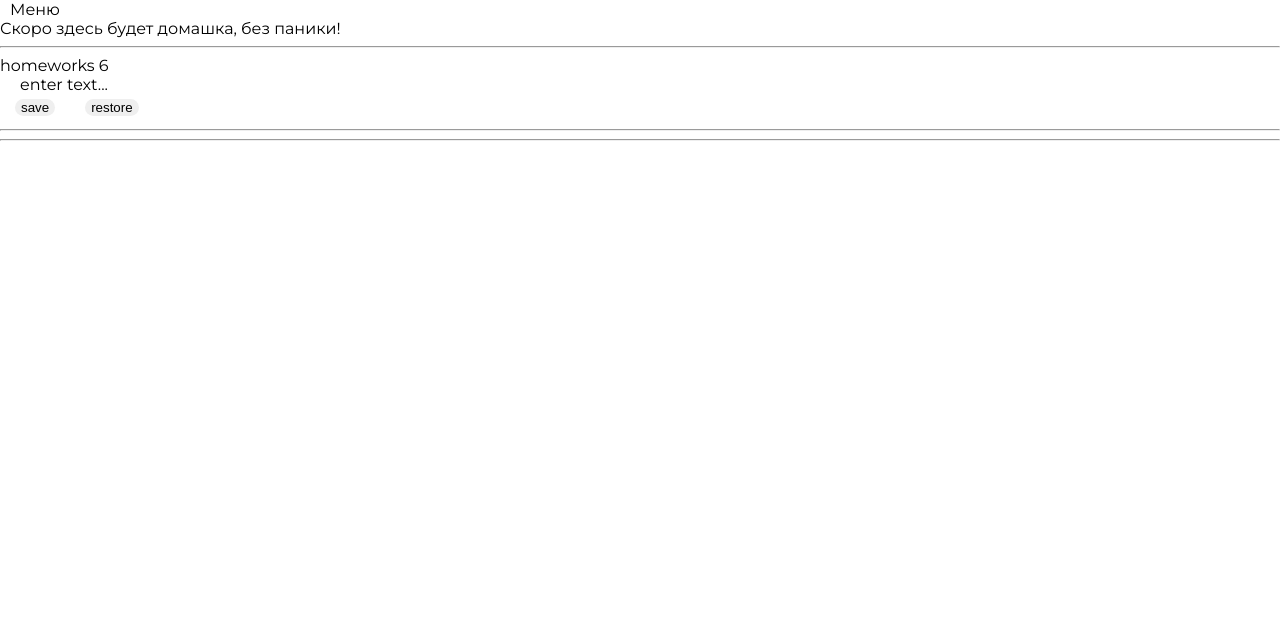
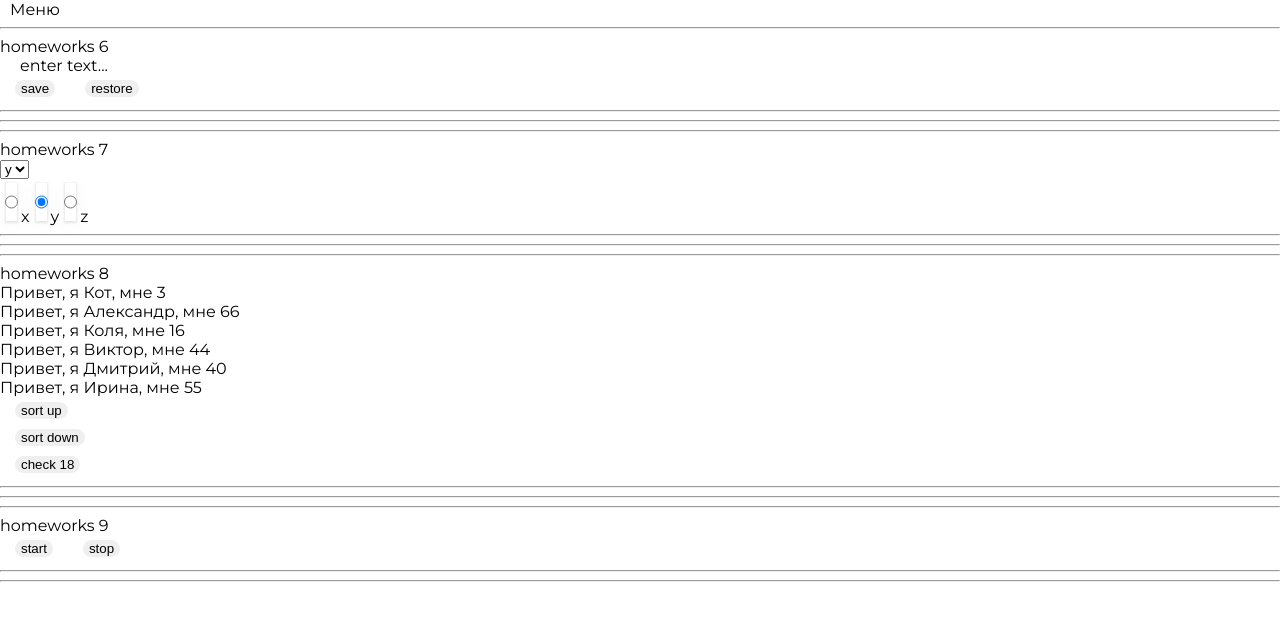
Before and after one commit to Ksenia-Tuzova2/Ignat-homeworks, a React (Create React App) app: page /Junior in a window 1280 px wide. Shown: the top 620 px of the page. Built offline with nearby package versions, Linux system fonts and the light colour scheme.

Commit message:
9hw is done

```diff
--- a/src/p2-homeworks/h5/pages/Junior.tsx
+++ b/src/p2-homeworks/h5/pages/Junior.tsx
@@ -1,12 +1,16 @@
 import HW6 from "../../h6/HW6"
+import HW7 from "../../h7/HW7"
+import HW8 from "../../h8/HW8"
+import HW9 from "../../h9/HW9"
 
 
 function Junior() {
     return (
         <div>
-              Скоро здесь будет домашка, без паники!
-           <HW6/>
-
+            <HW6 />
+            <HW7 />
+            <HW8/>
+            <HW9/>
         </div>
     )
 }
--- a/src/p2-homeworks/h7/HW7.tsx
+++ b/src/p2-homeworks/h7/HW7.tsx
@@ -5,6 +5,7 @@ import SuperRadio from './common/c6-SuperRadio/SuperRadio'
 const arr = ['x', 'y', 'z']
 
 function HW7() {
+
     const [value, onChangeOption] = useState(arr[1])
 
     return (
--- a/src/p2-homeworks/h7/common/c5-SuperSelect/SuperSelect.tsx
+++ b/src/p2-homeworks/h7/common/c5-SuperSelect/SuperSelect.tsx
@@ -3,7 +3,7 @@ import React, {SelectHTMLAttributes, DetailedHTMLProps, ChangeEvent} from 'react
 type DefaultSelectPropsType = DetailedHTMLProps<SelectHTMLAttributes<HTMLSelectElement>, HTMLSelectElement>
 
 type SuperSelectPropsType = DefaultSelectPropsType & {
-    options?: any[]
+    options?: Array<string>
     onChangeOption?: (option: any) => void
 }
 
@@ -14,10 +14,18 @@ const SuperSelect: React.FC<SuperSelectPropsType> = (
         ...restProps
     }
 ) => {
-    const mappedOptions: any[] = []; // map options with key
+
+
+
+     const  mappedOptions = options?.map((el)=><option>{el}</option>); // map options with key
+
 
     const onChangeCallback = (e: ChangeEvent<HTMLSelectElement>) => {
-        // onChange, onChangeOption
+
+        onChange&&onChange(e)
+        onChangeOption&&onChangeOption(e.currentTarget.value)
+
+
     }
 
     return (
--- a/src/p2-homeworks/h7/common/c6-SuperRadio/SuperRadio.tsx
+++ b/src/p2-homeworks/h7/common/c6-SuperRadio/SuperRadio.tsx
@@ -3,7 +3,7 @@ import React, {ChangeEvent, InputHTMLAttributes, DetailedHTMLProps} from 'react'
 type DefaultRadioPropsType = DetailedHTMLProps<InputHTMLAttributes<HTMLInputElement>, HTMLInputElement>
 
 type SuperRadioPropsType = DefaultRadioPropsType & {
-    options?: any[]
+    options?: string[]
     onChangeOption?: (option: any) => void
 }
 
@@ -15,8 +15,13 @@ const SuperRadio: React.FC<SuperRadioPropsType> = (
         ...restProps
     }
 ) => {
-    const onChangeCallback = (e: ChangeEvent<HTMLInputElement>) => {
-        // onChange, onChangeOption
+
+    const onChangeCallback = (e: ChangeEvent<HTMLInputElement>,option:any) => {
+        if(onChange&&onChangeOption!==undefined){
+            onChange(e)
+            onChangeOption(e.currentTarget.value)
+        }
+
     }
 
 
@@ -24,7 +29,10 @@ const SuperRadio: React.FC<SuperRadioPropsType> = (
         <label key={name + '-' + i}>
             <input
                 type={'radio'}
-                // name, checked, value, onChange
+                onChange={()=>onChangeCallback}
+                 name={o}
+                 checked={o===value}
+                  value={value}
             />
             {o}
         </label>
--- a/src/p2-homeworks/h8/HW8.tsx
+++ b/src/p2-homeworks/h8/HW8.tsx
@@ -2,7 +2,11 @@ import React, {useState} from 'react'
 import {homeWorkReducer} from './bll/homeWorkReducer'
 import SuperButton from '../h4/common/c2-SuperButton/SuperButton'
 
-// export type UserType =
+export type UserType ={
+    _id: number,
+    name: string,
+     age: number
+}
 
 const initialPeople = [
     {_id: 0, name: 'Кот', age: 3},
@@ -14,16 +18,21 @@ const initialPeople = [
 ]
 
 function HW8() {
-    const [people, setPeople] = useState<any>(initialPeople) // need to fix any
+    const [people, setPeople] = useState<Array<UserType>>(initialPeople) // need to fix any
 
     // need to fix any
-    const finalPeople = people.map((p: any) => (
+    const finalPeople = people.map((p: UserType) => (
         <div key={p._id}>
-            some name, age
+           Привет, я {p.name}, мне {p.age}
         </div>
     ))
 
-    const sortUp = () => setPeople(homeWorkReducer(initialPeople, {type: 'sort', payload: 'up'}))
+    const sortUp = () => setPeople(homeWorkReducer(initialPeople, {type: 'sortup',  payload:'up'}))
+
+    const checkEighteen= () => setPeople(homeWorkReducer(initialPeople, {type: 'check', payload:18}))
+
+    const sortDown= () => setPeople(homeWorkReducer(initialPeople, {type: 'sortdown', payload:'down'}))
+
 
     return (
         <div>
@@ -34,8 +43,9 @@ function HW8() {
             {finalPeople}
 
             <div><SuperButton onClick={sortUp}>sort up</SuperButton></div>
-            <div>sort down</div>
-            check 18
+            <div><SuperButton onClick={sortDown}>sort down</SuperButton></div>
+            <div><SuperButton onClick={checkEighteen}>check 18</SuperButton></div>
+
 
             <hr/>
             {/*для личного творчества, могу проверить*/}
--- a/src/p2-homeworks/h8/bll/homeWorkReducer.ts
+++ b/src/p2-homeworks/h8/bll/homeWorkReducer.ts
@@ -1,12 +1,15 @@
-export const homeWorkReducer = (state: any, action: any): any => { // need to fix any
+import { UserType } from "../HW8"
+
+export const homeWorkReducer = (state: Array<UserType>, action: {type:string,payload:string|number}): Array<UserType> => { // need to fix any
     switch (action.type) {
-        case 'sort': {
-            // need to fix
-            return state
+        case 'sortup': {
+            return[...state.sort((a, b) => a.age > b.age ? 1 : -1)]
+        }
+        case 'sortdown': {
+            return[...state.sort((a, b) => a.age > b.age ? -1 : 1)]
         }
         case 'check': {
-            // need to fix
-            return state
+            return state.filter(el=>el.age>=18)
         }
         default: return state
     }
--- a/src/p2-homeworks/h9/Clock.tsx
+++ b/src/p2-homeworks/h9/Clock.tsx
@@ -7,25 +7,25 @@ function Clock() {
     const [show, setShow] = useState<boolean>(false)
 
     const stop = () => {
-        // stop
+       clearInterval(timerId)
     }
     const start = () => {
         stop()
         const id: number = window.setInterval(() => {
-            // setDate
+            setDate(new Date())
         }, 1000)
         setTimerId(id)
     }
 
     const onMouseEnter = () => {
-        // show
+        setShow(true)
     }
     const onMouseLeave = () => {
-        // close
+        setShow(false)
     }
 
-    const stringTime = 'Time' // fix with date
-    const stringDate = 'Date' // fix with date
+    const stringTime = date?.toLocaleDateString()||''// fix with date
+    const stringDate = date?.toLocaleDateString()||''// fix with date
 
     return (
         <div>
```
